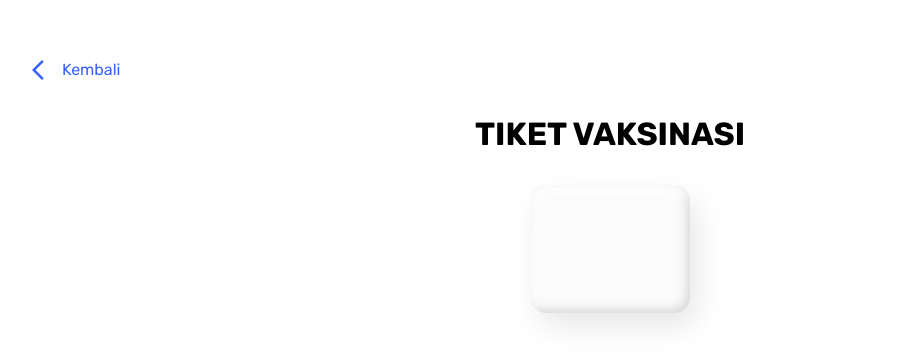
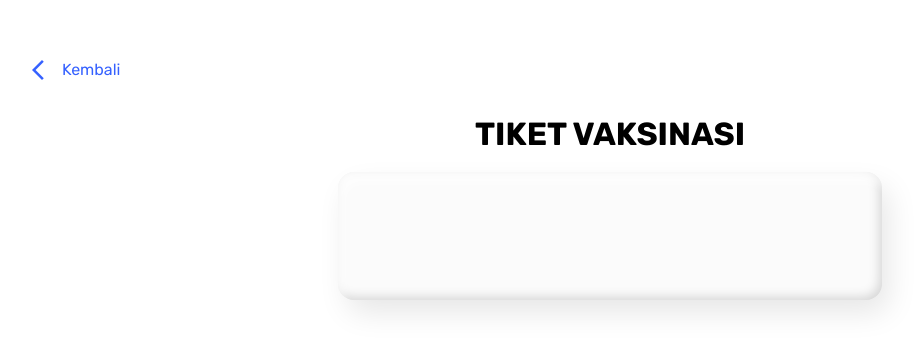
Before and after one commit to PBP-A07/pedulilindungi2.0, a Django app: template profil_penerima/templates/vaccine-ticket.html in a window 1280 px wide. Shown: the top 364 px of the page, without its empty margins (30-949 px from the left). Run offline with Django 3.2, Linux system fonts and the light colour scheme; the template is opened without the code that fills it, so the values that code supplies are empty; some libraries are stand-ins or nearby versions.

Commit message:
Added animation and styling for vaccine card

```diff
--- a/profil_penerima/templates/vaccine-ticket.html
+++ b/profil_penerima/templates/vaccine-ticket.html
@@ -76,7 +76,7 @@
             </div> -->
         </div>
 
-        <div class="content">
+        <div class="ticket-div-container">
             <div class="ticket-card-container">
                 <div class="ticket-card">
                 </div>
--- a/static/css/profil_penerima/main.css
+++ b/static/css/profil_penerima/main.css
@@ -20,7 +20,7 @@
     margin: 0px;
 }
 
-.content {
+.content, .ticket-div-container {
     display: flex;
     flex-direction: row;
     flex-wrap: wrap;
--- a/static/css/profil_penerima/tiket.css
+++ b/static/css/profil_penerima/tiket.css
@@ -7,16 +7,37 @@
     margin-bottom: 24px;
 }
 
+.ticket-card-container {
+    display: flex;
+    align-items: center;
+    justify-content: center;
+    min-width: 24rem;
+}
+
 .ticket-card {
+    position: relative;
+    bottom: 0.8rem;
+
     display: flex;
     flex-direction: column;
     justify-content: center;
     align-items: center;
     text-align: center;
+    min-width: 24rem;
+
     padding: 64px 80px;
     background: #FBFBFB;
     box-shadow: 8px 14px 30px -2px rgba(0, 0, 0, 0.1), inset 7px 12px 7px rgba(255, 255, 255, 0.5), inset -3px -3px 11px rgba(0, 0, 0, 0.15);
     border-radius: 16px;
+
+    -webkit-animation-name: fadeIn; /* Fade in the background */
+    -webkit-animation-duration: 1s;
+    animation-name: fadeIn;
+    animation-duration: 1s;
+    -webkit-animation-name: slideIn;
+    -webkit-animation-duration: 1s;
+    animation-name: slideIn;
+    animation-duration: 1s;
 }
 
 .ticket-card-content {
@@ -27,3 +48,23 @@
 .ticket-card-content h3 {
     margin-top: 0px;
 }
+
+@-webkit-keyframes slideIn {
+    from {bottom: -300px; opacity: 0}
+    to {bottom: 0.8rem; opacity: 1}
+}
+
+@keyframes slideIn {
+    from {bottom: -300px; opacity: 0}
+    to {bottom: 0.8rem; opacity: 1}
+}
+
+@-webkit-keyframes fadeIn {
+    from {opacity: 0}
+    to {opacity: 1}
+}
+
+@keyframes fadeIn {
+    from {opacity: 0}
+    to {opacity: 1}
+}
```
